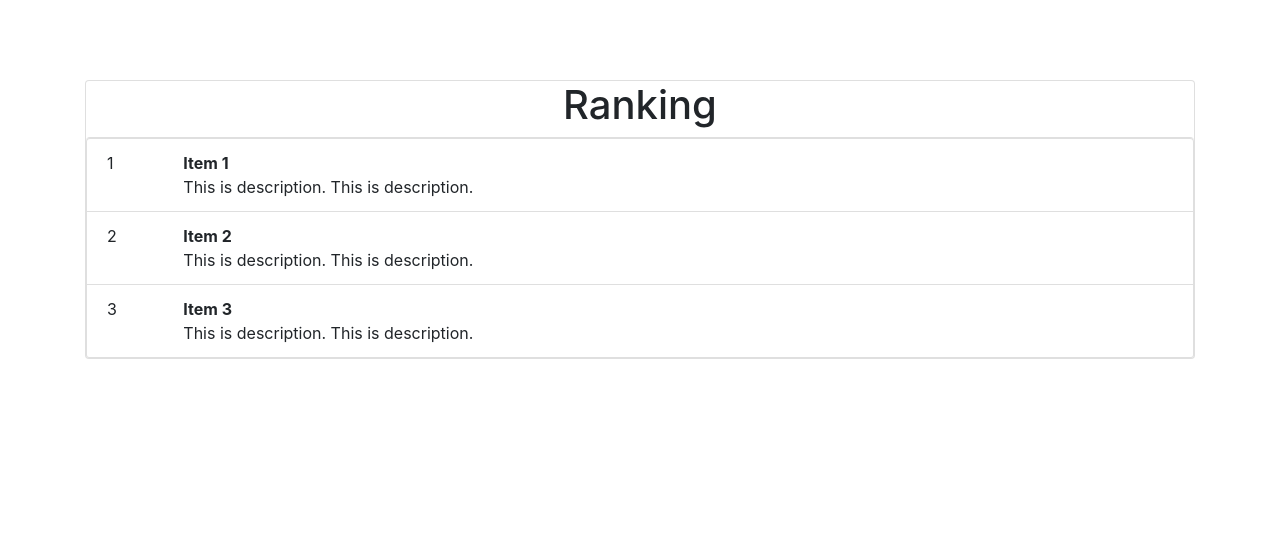
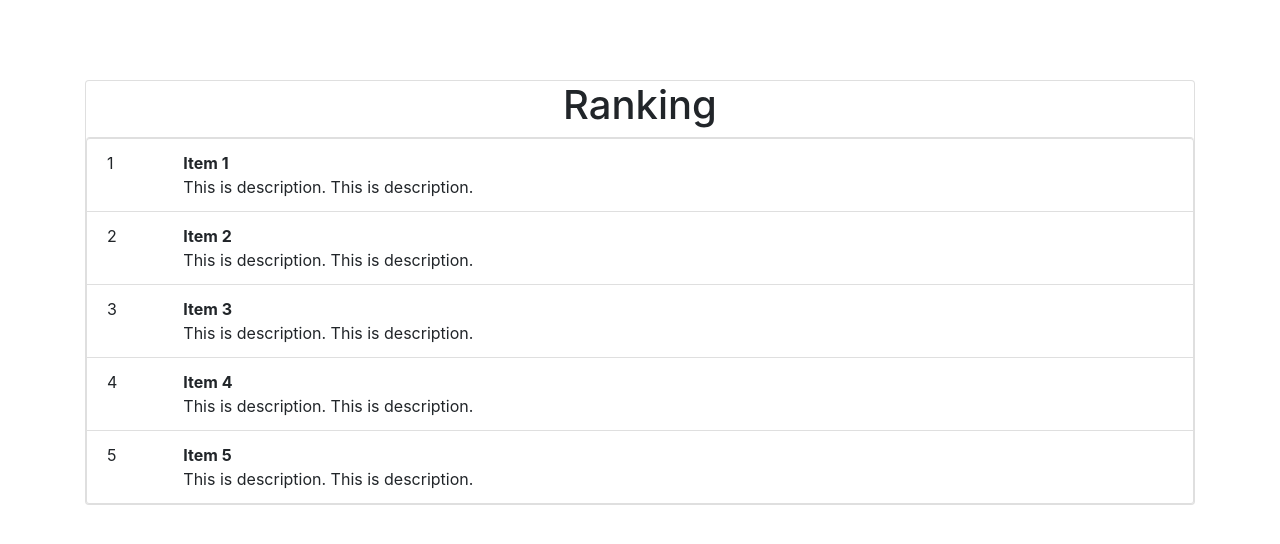
Before and after one commit to BSkura98/RankingMaker, a React (Create React App) app in the folder WebApplication/: page / in a window 1280 px wide. Shown: the top 544 px of the page. Built offline with nearby package versions, Linux system fonts and the light colour scheme.

Commit message:
[Web App] Added dragging items in ranking list

```diff
--- a/WebApplication/package.json
+++ b/WebApplication/package.json
@@ -8,6 +8,7 @@
     "@testing-library/user-event": "^12.1.10",
     "bootstrap": "^4.6.0",
     "react": "^17.0.2",
+    "react-beautiful-dnd": "^13.1.0",
     "react-bootstrap": "^1.5.2",
     "react-dom": "^17.0.2",
     "react-scripts": "4.0.3",
--- a/WebApplication/src/App.js
+++ b/WebApplication/src/App.js
@@ -1,30 +1,65 @@
+import React, { useState } from "react";
 import "bootstrap/dist/css/bootstrap.min.css";
 import { Card, Container, ListGroup } from "react-bootstrap";
+import { DragDropContext, Droppable } from "react-beautiful-dnd";
 import Item from "./components/Item";
 
+const finalItems = [
+  {
+    id: "1",
+    name: "Item 1",
+    description: "This is description. This is description.",
+  },
+  {
+    id: "2",
+    name: "Item 2",
+    description: "This is description. This is description.",
+  },
+  {
+    id: "3",
+    name: "Item 3",
+    description: "This is description. This is description.",
+  },
+  {
+    id: "4",
+    name: "Item 4",
+    description: "This is description. This is description.",
+  },
+  {
+    id: "5",
+    name: "Item 5",
+    description: "This is description. This is description.",
+  },
+];
+
 function App() {
+  const [items, setItems] = useState(finalItems);
+
+  const handleOnDragEnd = (result) => {
+    if (!result.destination) return;
+    const newItems = Array.from(items);
+    const [reorderedItem] = newItems.splice(result.source.index, 1);
+    newItems.splice(result.destination.index, 0, reorderedItem);
+
+    setItems(newItems);
+  };
+
   return (
     <div className="App">
       <Container>
         <Card style={{ marginTop: "5rem" }}>
           <h1 className="text-center">Ranking</h1>
-          <ListGroup>
-            <Item
-              position="1"
-              name="Item 1"
-              description="This is description. This is description."
-            />
-            <Item
-              position="2"
-              name="Item 2"
-              description="This is description. This is description."
-            />
-            <Item
-              position="3"
-              name="Item 3"
-              description="This is description. This is description."
-            />
-          </ListGroup>
+          <DragDropContext onDragEnd={handleOnDragEnd}>
+            <Droppable droppableId="items">
+              {(provided) => (
+                <ListGroup {...provided.droppableProps} ref={provided.innerRef}>
+                  {items.map((item, index) => {
+                    return <Item item={item} index={index} />;
+                  })}
+                </ListGroup>
+              )}
+            </Droppable>
+          </DragDropContext>
         </Card>
       </Container>
     </div>
--- a/WebApplication/src/components/Item.js
+++ b/WebApplication/src/components/Item.js
@@ -1,19 +1,29 @@
 import React from "react";
 import { Col, ListGroupItem, Row } from "react-bootstrap";
+import { Draggable } from "react-beautiful-dnd";
 
-const Item = ({ position, name, description }) => {
+const Item = ({ item, index }) => {
   return (
-    <ListGroupItem>
-      <Row>
-        <Col className="col-sm-1 text-left">{position}</Col>
-        <Col className="text-left">
+    <Draggable key={item.id} draggableId={item.id} index={index}>
+      {(provided) => (
+        <ListGroupItem
+          {...provided.draggableProps}
+          {...provided.dragHandleProps}
+          ref={provided.innerRef}
+        >
           <Row>
-            <b>{name}</b>
+            <Col className="col-sm-1 text-left">{index + 1}</Col>
+            <Col className="text-left">
+              <Row>
+                <b>{item.name}</b>
+              </Row>
+              <Row>{item.description}</Row>
+            </Col>
           </Row>
-          <Row>{description}</Row>
-        </Col>
-      </Row>
-    </ListGroupItem>
+          {provided.placeholder}
+        </ListGroupItem>
+      )}
+    </Draggable>
   );
 };
 
```
Also changed, not shown: 1 other file (tests, documents, lock files or other folders).
